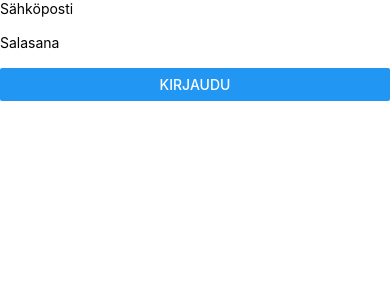
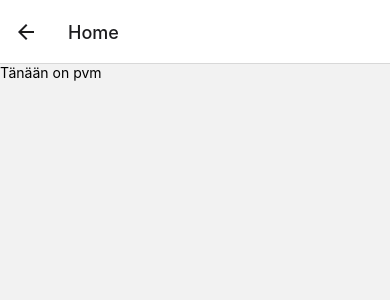
Before and after one commit to TLakkap/TrainingDiary, a React Native app: screen /Home in a window 390 px wide. Shown: the top 300 px of the page. Built offline with nearby package versions, Linux system fonts and the light colour scheme.

Commit message:
navigationbar added

```diff
--- a/App.tsx
+++ b/App.tsx
@@ -1,10 +1,20 @@
 import { StatusBar } from 'expo-status-bar';
 import { StyleSheet, Text, View } from 'react-native';
+import { NavigationContainer } from '@react-navigation/native';
+import { createNativeStackNavigator } from '@react-navigation/native-stack';
+import Login from './components/Login'
 import HomeScreen from './components/HomeScreen';
+
+const Stack = createNativeStackNavigator();
 
 export default function App() {
   return (
-    <HomeScreen />
+    <NavigationContainer>
+      <Stack.Navigator initialRouteName='Login'>
+        <Stack.Screen name="Login" component={Login} />
+        <Stack.Screen name="Home" component={HomeScreen} />
+      </Stack.Navigator>
+    </NavigationContainer>
   );
 }
 
--- a/components/HomeScreen.tsx
+++ b/components/HomeScreen.tsx
@@ -1,9 +1,8 @@
 import { StatusBar } from 'expo-status-bar';
 import { StyleSheet, Text, View } from 'react-native';
-import Login from './Login'
 
 export default function HomeScreen() {
   return (
-    <Login />
+    <Text>Tänään on pvm</Text>
   );
 }
--- a/package.json
+++ b/package.json
@@ -10,10 +10,14 @@
     "web": "expo start --web"
   },
   "dependencies": {
+    "@react-navigation/native": "^6.1.9",
+    "@react-navigation/native-stack": "^6.9.17",
     "expo": "~49.0.15",
     "expo-status-bar": "~1.6.0",
     "react": "18.2.0",
-    "react-native": "0.72.6"
+    "react-native": "0.72.6",
+    "react-native-safe-area-context": "4.6.3",
+    "react-native-screens": "~3.22.0"
   },
   "devDependencies": {
     "@babel/core": "^7.20.0",
```
Also changed, not shown: 1 other file (tests, documents, lock files or other folders).
